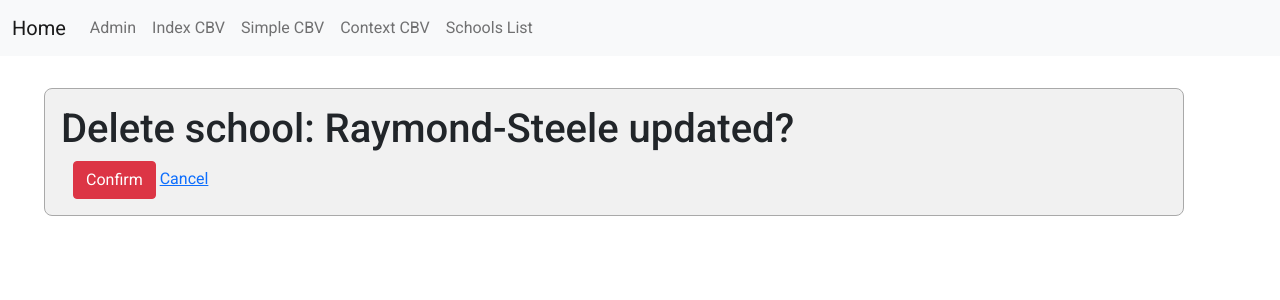
After one commit to elibattistoni/course-be-django, a Django app: page /cbv_app/school_delete/1/ in a window 1280 px wide. The commit adds this page. Shown: the top 300 px of the page. Run offline with Django 4.2, Linux system fonts and the light colour scheme; data comes from the database, SQL or seed files in the repository; both versions use the stored data as it was after the commit.

Commit message:
Finalized Class Based Views with Create List Update Delete Views.

```diff
--- a/09_Django_ClassBasedViews/cbv_project/cbv_app/models.py
+++ b/09_Django_ClassBasedViews/cbv_project/cbv_app/models.py
@@ -1,5 +1,5 @@
 from django.db import models
-
+from django.urls import reverse
 # Create your models here.
 
 class School(models.Model):
@@ -10,6 +10,11 @@ class School(models.Model):
     def __str__(self):
         return self.name
 
+    #! you need a method that allows you to redirect to a URL
+    #! this is a specific name for a django method
+    def get_absolute_url(self):
+        return reverse("cbv_app:school_detail", kwargs={"pk":self.pk})
+
 class Student(models.Model):
     name = models.CharField(max_length = 256)
     age = models.PositiveIntegerField()
--- /dev/null
+++ b/09_Django_ClassBasedViews/cbv_project/cbv_app/templates/cbv_app/school_confirm_delete.html
@@ -0,0 +1,21 @@
+{% extends "base.html" %}
+
+{% block body_block %}
+
+
+
+
+<div class="container customcontainer">
+    <h1>Delete school: {{school.name}}?</h1>
+
+    <div class="container">
+        <form method="post">
+            {% csrf_token %}
+            <input class='btn btn-danger' type="submit"  value="Confirm">
+            <!-- you should also insert an option for cancelling the operation (if you do not want to delete) -->
+            <a href="{% url 'cbv_app:school_detail' pk=school.pk %}">Cancel</a>
+        </form>
+
+    </div>
+</div>
+{% endblock %}
--- a/09_Django_ClassBasedViews/cbv_project/cbv_app/urls.py
+++ b/09_Django_ClassBasedViews/cbv_project/cbv_app/urls.py
@@ -9,4 +9,7 @@ urlpatterns = [
     path("cbv_context/", views.CBViewContext.as_view(), name="context"),
     path("school_list/", views.SchoolListView.as_view(), name="school_list"),
     path("school_list/<int:pk>/", views.SchoolDetailView.as_view(), name="school_detail"),
+    path("school_create/", views.SchoolCreateView.as_view(), name="create_school"),
+    path("school_update/<int:pk>/", views.SchoolUpdateView.as_view(), name="update_school"),
+    path("school_delete/<int:pk>/", views.SchoolDeleteView.as_view(), name="delete_school"),
 ]
--- a/09_Django_ClassBasedViews/cbv_project/cbv_app/views.py
+++ b/09_Django_ClassBasedViews/cbv_project/cbv_app/views.py
@@ -1,7 +1,16 @@
 from django.shortcuts import render
-from django.views.generic import View, TemplateView, ListView, DetailView
+from django.views.generic import (
+    View,
+    TemplateView,
+    ListView,
+    DetailView,
+    CreateView,
+    UpdateView,
+    DeleteView,
+)
 from django.http import HttpResponse
 from . import models
+from django.urls import reverse_lazy
 
 # Create your views here.
 ## FUNCTION BASED VIEW
@@ -69,3 +78,34 @@ class SchoolDetailView(DetailView):
     context_object_name = "school_detail"
     model = models.School
     template_name = "cbv_app/school_detail.html"
+
+
+# ==============================================================================
+## CreateView
+# ==============================================================================
+
+
+class SchoolCreateView(CreateView):
+    #! fields >> used if you want to avoid that someone edits a field
+    #! (e.g. location) that you do not want to be edited (it's like a security measure)
+    # in fields you specify the fields that you want to show
+    fields = ("name", "principal", "location")
+    model = models.School
+    #! if you run the code without specifying a template, you see that Django is looking for a specific template
+    #! i.e. cbv_app/school_form.html
+    #! it is usually best to choose a name for the template that matches the default that django is looking for
+
+
+class SchoolUpdateView(UpdateView):
+    fields = ("name", "principal")
+    #! leave out 'location' because it is unlikely that a school location changes
+    model = models.School
+
+
+class SchoolDeleteView(DeleteView):
+    model = models.School
+    template_name = "cbv_app/school_confirm_delete.html"
+    #! now you have to add a success url
+    # reverse_lazy is called, because you want it to be run only when it has been actually deleted
+    success_url = reverse_lazy("cbv_app:school_list")
+    # success_url = "/"
--- a/09_Django_ClassBasedViews/cbv_project/cbv_project/settings.py
+++ b/09_Django_ClassBasedViews/cbv_project/cbv_project/settings.py
@@ -15,6 +15,7 @@ from pathlib import Path
 # Build paths inside the project like this: BASE_DIR / 'subdir'.
 BASE_DIR = Path(__file__).resolve().parent.parent
 TEMPLATE_DIR = os.path.join(BASE_DIR,"templates")
+STATIC_DIR = BASE_DIR.joinpath('static')
 
 # Quick-start development settings - unsuitable for production
 # See https://docs.djangoproject.com/en/4.1/howto/deployment/checklist/
@@ -118,6 +119,10 @@ USE_TZ = True
 
 STATIC_URL = "static/"
 
+STATICFILES_DIRS = [
+    STATIC_DIR,
+]
+
 # Default primary key field type
 # https://docs.djangoproject.com/en/4.1/ref/settings/#default-auto-field
 
--- /dev/null
+++ b/09_Django_ClassBasedViews/cbv_project/static/css/base.css
@@ -0,0 +1,11 @@
+body{
+    font-family: 'Roboto', sans-serif;
+}
+
+.customcontainer{
+    background-color: rgb(241, 241, 241);
+    border: 1px solid rgb(169, 169, 169);
+    border-radius: 0.5rem;
+    padding: 1rem;
+    margin: 2rem;
+}
--- a/09_Django_ClassBasedViews/cbv_project/templates/base.html
+++ b/09_Django_ClassBasedViews/cbv_project/templates/base.html
@@ -7,15 +7,14 @@
     <!-- link to bootstrap -->
     <link href="https://cdn.jsdelivr.net/npm/bootstrap@5.1.3/dist/css/bootstrap.min.css" rel="stylesheet"
         integrity="sha384-1BmE4kWBq78iYhFldvKuhfTAU6auU8tT94WrHftjDbrCEXSU1oBoqyl2QvZ6jIW3" crossorigin="anonymous">
-    <!-- <link rel="stylesheet" href={% static "" %}> -->
+
+    <link rel="stylesheet" href={% static "css/base.css" %}>
 
     <!-- link to fonts -->
-    <link rel="preconnect" href="https://fonts.googleapis.com" />
-    <link rel="preconnect" href="https://fonts.gstatic.com" crossorigin />
-    <link
-        href="https://fonts.googleapis.com/css2?family=PT+Sans:ital,wght@0,400;0,700;1,400;1,700&display=swap"
-        rel="stylesheet"
-    />
+    <link rel="preconnect" href="https://fonts.googleapis.com">
+    <link rel="preconnect" href="https://fonts.gstatic.com" crossorigin>
+    <link href="https://fonts.googleapis.com/css2?family=Roboto:wght@100;300;400;500;700;900&display=swap" rel="stylesheet">
+
     <title></title>
 </head>
 
```
Also changed, not shown: 09_Django_ClassBasedViews/cbv_project/cbv_app/templates/cbv_app/school_detail.html (+16 -0 lines), 09_Django_ClassBasedViews/cbv_project/cbv_app/templates/cbv_app/school_form.html (added, +19 -0 lines), 09_Django_ClassBasedViews/notes_django_09.md (+11 -0 lines), 09_Django_ClassBasedViews/cbv_project/db.sqlite3.
